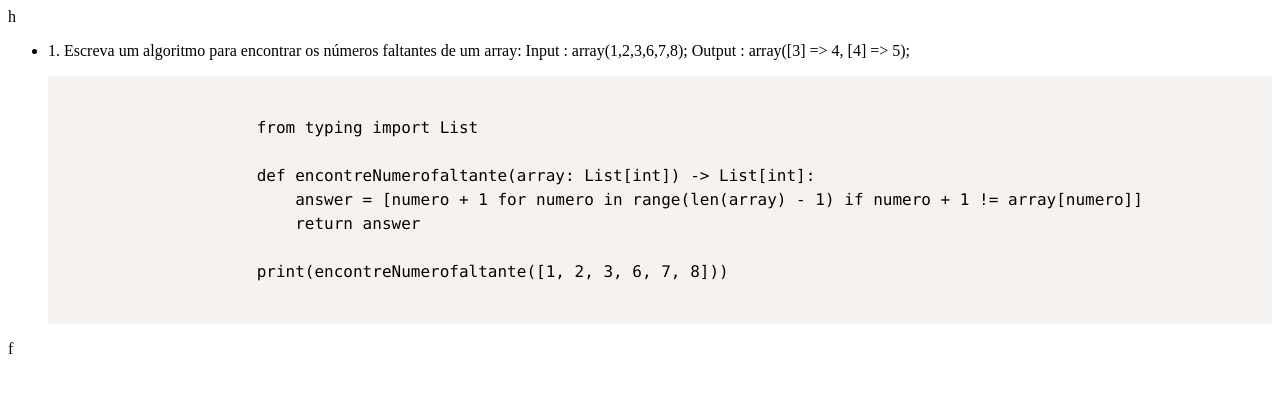
After one commit to Diolemos/busca-cep, a Flask app: page /teste in a window 1280 px wide. The commit adds this page. Shown: the top 393 px of the page. Run offline with Flask 3, Linux system fonts and the light colour scheme; some libraries are stand-ins or nearby versions.

Commit message:
add prism library to display code snippets better.

```diff
--- a/main.py
+++ b/main.py
@@ -7,6 +7,8 @@
 def home():
     return render_template("home.html")
 
-
+@app.route("/teste")
+def respostas():
+    return render_template("teste.html")
 if __name__ == "__main__":
     app.run(debug=True)
--- a/templates/base.html
+++ b/templates/base.html
@@ -3,6 +3,8 @@
 <head>
     <meta charset="UTF-8">
     <meta name="viewport" content="width=device-width, initial-scale=1.0">
+    {%block prismlibrary %}
+    {%endblock%}
     <title>
         {% block title %}
         {% endblock %}
--- /dev/null
+++ b/templates/teste.html
@@ -0,0 +1,36 @@
+{% extends "base.html" %}
+{%block prismlibrary %}
+<link rel="stylesheet" href="https://cdnjs.cloudflare.com/ajax/libs/prism/1.25.0/themes/prism.min.css" integrity="sha512-lMYBfgT74ox5lP1QQcah4+Aefdeff7BfKGALBd7k8FV7EnlclxDa0c2O1ylUgmyebvY06vj3Sx65NUC9W4m9ow==" crossorigin="anonymous" />
+<script src="https://cdnjs.cloudflare.com/ajax/libs/prism/1.25.0/prism.min.js" integrity="sha512-xVX93NEnuXkjfzi0q7TBV8k5Dz2u7jHtyjNfem9e8ED6vw+BQFAve72uVZ5PxNmxvXDSUr5LqHkFrMoKyGfumw==" crossorigin="anonymous"></script>
+<script src="https://cdnjs.cloudflare.com/ajax/libs/prism/1.25.0/plugins/autoloader/prism-autoloader.min.js" integrity="sha512-0eqNhHoWSoKHeOzwGtm0LoKnuKwl5Y0qiOCBaTKw8IXhqkvlV6TwUe4SIYy5yLGsM5JU7N2/wqP6qTtvg+JJFw==" crossorigin="anonymous"></script>
+{% endblock %}
+{%block title %}Respostas{% endblock %}
+
+{% block main %}
+
+<div class="container">
+    <ul>
+        <li>
+            <div id="q-1" class="question">
+                <p>1. Escreva um algoritmo para encontrar os números faltantes de um array:
+                    Input : array(1,2,3,6,7,8);
+                    Output : array([3] => 4, [4] => 5);
+                    </p>
+            </div>
+            <div id="a-1" class="answer">
+                <pre><code class="language-python">
+                    from typing import List
+
+                    def encontreNumerofaltante(array: List[int]) -> List[int]:
+                        answer = [numero + 1 for numero in range(len(array) - 1) if numero + 1 != array[numero]]
+                        return answer
+
+                    print(encontreNumerofaltante([1, 2, 3, 6, 7, 8]))
+                        </code></pre>
+            </div>
+
+        </li>
+    </ul>
+</div>
+
+{% endblock %}
```
